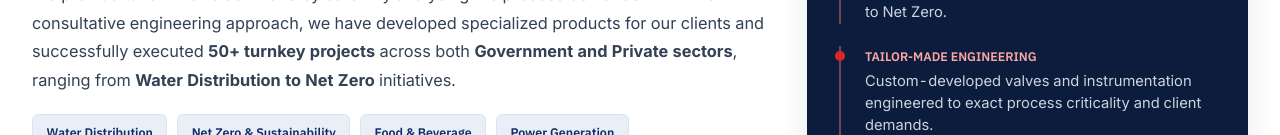
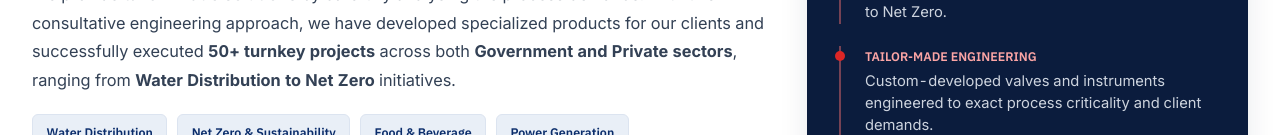
Before and after one commit to tapgit-web/MCC-WEBSITE, a React (Vite) app: page /about in a window 1280 px wide. Shown: the part 817-952 px from the top of the page. Built offline with nearby package versions, Linux system fonts and the light colour scheme.

Commit message:
Update TAILOR-MADE ENGINEERING copy: instrumentation -> instruments

```diff
--- a/src/components/pages/AboutUs.js
+++ b/src/components/pages/AboutUs.js
@@ -149,7 +149,7 @@ const AboutUs = () => {
                   <li>
                     <span className="cira-timeline__year">TAILOR-MADE ENGINEERING</span>
                     <p className="cira-timeline__text">
-                      Custom-developed valves and instrumentation engineered to exact process criticality and client demands.
+                      Custom-developed valves and instruments engineered to exact process criticality and client demands.
                     </p>
                   </li>
                 </ul>
```
